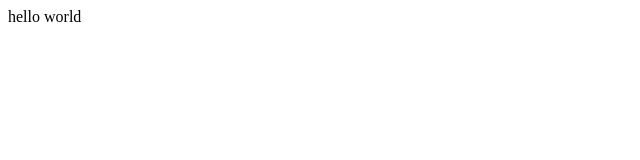
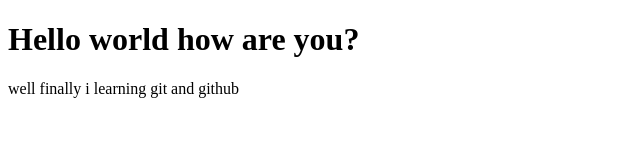
Before and after one commit to Arafat719/Arafat, a plain HTML site: page index.html in a window 1280 px wide. Shown: the whole page, without its empty margins (0-640 px from the left). Drawn offline with Linux system fonts and the light colour scheme.

Commit message:
somethin is added

```diff
--- a/index.html
+++ b/index.html
@@ -1 +1,13 @@
-<p>hello world</p>
+<!DOCTYPE html>
+<html lang="en">
+<head>
+    <meta charset="UTF-8">
+    <meta name="viewport" content="width=device-width, initial-scale=1.0">
+    <title>Document</title>
+
+</head>
+<body>
+    <h1>Hello world how are you?</h1>
+    <p>well finally i learning git and github</p>
+</body>
+</html>
```
